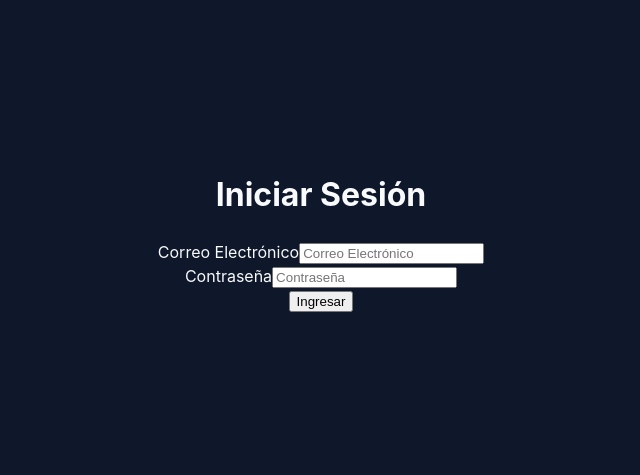
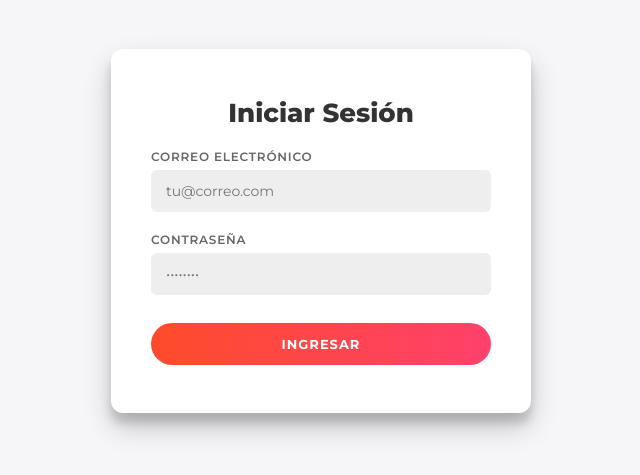
Before and after one commit to manuelahenaod/ProyectoM4_ManuelaHenaoDuque-, a React (Vite) app: page / in a window 1280 px wide. Shown: the part 169-644 px from the top of the page, without its empty margins (319-959 px from the left). Built offline with nearby package versions, Linux system fonts and the light colour scheme.

Commit message:
style: add login form styles

```diff
--- a/src/index.css
+++ b/src/index.css
@@ -1,30 +1,18 @@
-:root {
-  font-family: 'Inter', system-ui, -apple-system, BlinkMacSystemFont, 'Segoe UI', Roboto, Oxygen, Ubuntu, Cantarell, 'Open Sans', 'Helvetica Neue', sans-serif;
-  line-height: 1.5;
-  font-weight: 400;
-
-  color-scheme: light dark;
-  color: #f8fafc;
-  background-color: #0f172a;
-
-  font-synthesis: none;
-  text-rendering: optimizeLegibility;
-  -webkit-font-smoothing: antialiased;
-  -moz-osx-font-smoothing: grayscale;
+/* Reset y base global */
+*,
+*::before,
+*::after {
+  box-sizing: border-box;
+  margin: 0;
+  padding: 0;
 }
 
 body {
-  margin: 0;
-  display: flex;
-  justify-content: center;
-  align-items: center;
-  min-width: 320px;
   min-height: 100vh;
+  font-family: 'Montserrat', 'Inter', sans-serif;
+  -webkit-font-smoothing: antialiased;
 }
 
 #root {
-  max-width: 1280px;
-  margin: 0 auto;
-  padding: 2rem;
-  text-align: center;
+  min-height: 100vh;
 }
--- /dev/null
+++ b/src/pages/Login.css
@@ -0,0 +1,98 @@
+@import url('https://fonts.googleapis.com/css2?family=Montserrat:wght@400;600;700;800&display=swap');
+
+/* ─────────────────────────────────────────
+   1. PÁGINA COMPLETA — fondo y centrado
+───────────────────────────────────────── */
+.login-page {
+  background: #f6f5f7;
+  min-height: 100vh;
+  display: flex;
+  justify-content: center;
+  align-items: center;
+  font-family: 'Montserrat', sans-serif;
+}
+
+/* ─────────────────────────────────────────
+   2. TARJETA — el rectángulo blanco central
+───────────────────────────────────────── */
+.login-card {
+  background: #ffffff;
+  border-radius: 12px;
+  box-shadow: 0 14px 28px rgba(0, 0, 0, 0.2),
+              0 10px 10px rgba(0, 0, 0, 0.15);
+  width: 420px;
+  max-width: 95vw;
+  padding: 48px 40px;
+}
+
+/* ─────────────────────────────────────────
+   3. TÍTULO
+───────────────────────────────────────── */
+.login-card h1 {
+  font-size: 26px;
+  font-weight: 800;
+  color: #333333;
+  text-align: center;
+  margin-bottom: 8px;
+}
+
+/* ─────────────────────────────────────────
+   4. GRUPOS de label + input
+───────────────────────────────────────── */
+.login-field {
+  display: flex;
+  flex-direction: column;
+  margin-top: 20px;
+}
+
+.login-field label {
+  font-size: 12px;
+  font-weight: 600;
+  color: #666666;
+  letter-spacing: 0.8px;
+  text-transform: uppercase;
+  margin-bottom: 6px;
+}
+
+.login-field input {
+  background-color: #eee;
+  border: none;
+  border-radius: 6px;
+  padding: 12px 15px;
+  font-size: 14px;
+  font-family: inherit;
+  outline: none;
+  transition: background-color 0.2s;
+}
+
+.login-field input:focus {
+  background-color: #e0e0e0;
+}
+
+/* ─────────────────────────────────────────
+   5. BOTÓN principal
+───────────────────────────────────────── */
+.login-btn {
+  width: 100%;
+  margin-top: 28px;
+  padding: 13px;
+  border: none;
+  border-radius: 25px;
+  background: linear-gradient(to right, #FF4B2B, #FF416C);
+  color: #ffffff;
+  font-size: 13px;
+  font-weight: 700;
+  font-family: inherit;
+  letter-spacing: 1px;
+  text-transform: uppercase;
+  cursor: pointer;
+  transition: opacity 0.2s, transform 80ms ease-in;
+}
+
+.login-btn:hover {
+  opacity: 0.9;
+}
+
+.login-btn:active {
+  transform: scale(0.97);
+}
--- a/src/pages/Login.tsx
+++ b/src/pages/Login.tsx
@@ -1,4 +1,5 @@
 import React, { useState } from 'react';
+import './Login.css';
 
 export default function Login() {
   const [email, setEmail] = useState('');
@@ -10,31 +11,40 @@ export default function Login() {
   };
 
   return (
-    <div>
+    <div className="login-page">
+      <div className="login-card">
         <h1>Iniciar Sesión</h1>
+
         <form onSubmit={handleSignIn}>
-        <div>
-          <label>Correo Electrónico</label>
+          <div className="login-field">
+            <label htmlFor="email">Correo Electrónico</label>
             <input
+              id="email"
               type="email"
-            placeholder="Correo Electrónico"
+              placeholder="tu@correo.com"
               value={email}
               onChange={(e) => setEmail(e.target.value)}
               required
             />
           </div>
-        <div>
-          <label>Contraseña</label>
+
+          <div className="login-field">
+            <label htmlFor="password">Contraseña</label>
             <input
+              id="password"
               type="password"
-            placeholder="Contraseña"
+              placeholder="••••••••"
               value={password}
               onChange={(e) => setPassword(e.target.value)}
               required
             />
           </div>
-        <button type="submit">Ingresar</button>
+
+          <button type="submit" className="login-btn">
+            Ingresar
+          </button>
         </form>
+      </div>
     </div>
   );
 }
```
Lines whose indentation alone changed are shown as unchanged.
